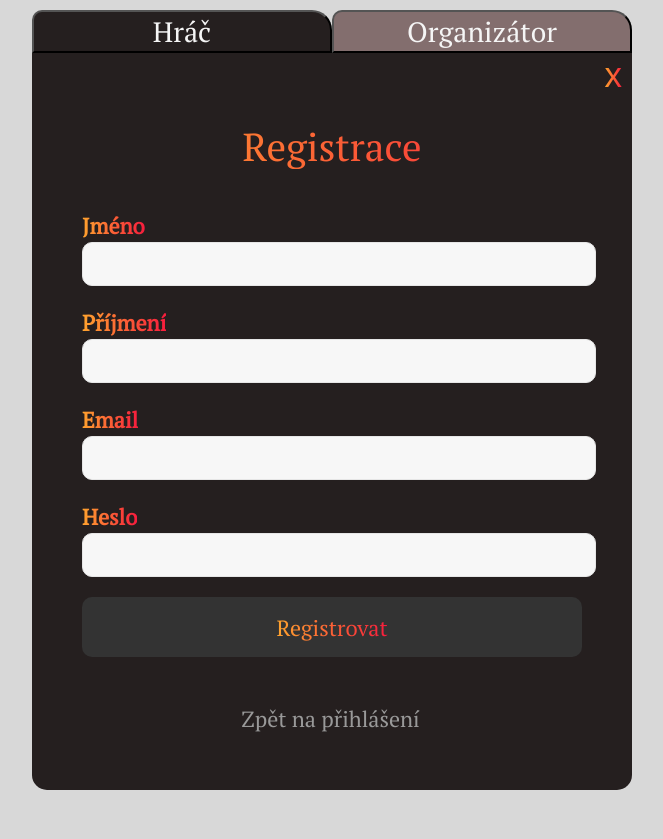
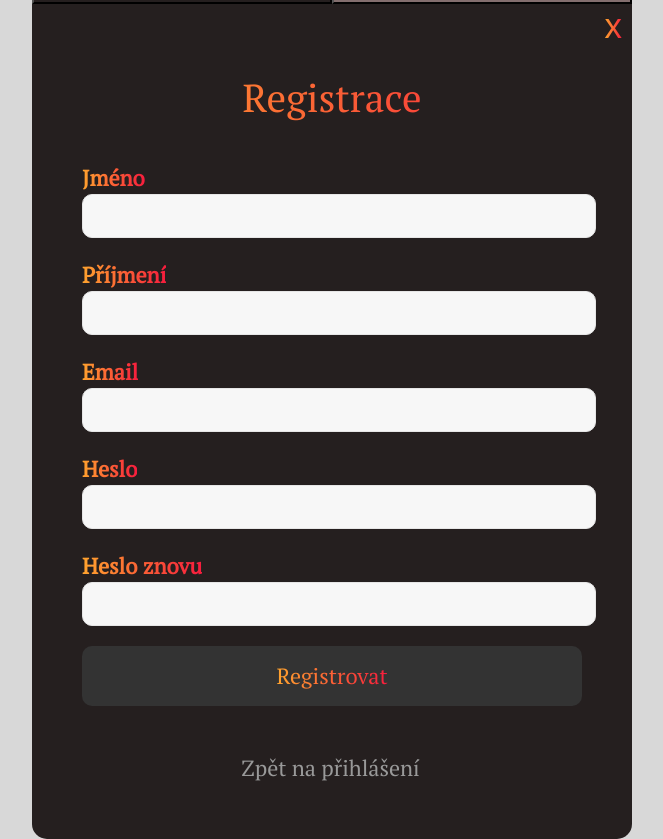
Before and after one commit to vacenovskyrichard/tournament_info_frontend, a React (Create React App) app: page /register in a window 1280 px wide. Shown: the whole page, without its empty margins (308-971 px from the left). Before the commit the page ends 800 px from the top, so only its background shows below. Built offline with nearby package versions, Linux system fonts and the light colour scheme; no server answers; a web font is replaced by a local one.

Commit message:
Add second password check in registration

```diff
--- a/src/pages/AddTournament.js
+++ b/src/pages/AddTournament.js
@@ -1,17 +1,16 @@
+import { useForm, Controller } from "react-hook-form";
+import { useNavigate } from "react-router-dom";
+import Select from "react-select";
 import "../styles/AddTournament.css";
 import "../styles/Common.css";
-import { useForm, Controller } from "react-hook-form";
-import { useNavigate } from "react-router-dom";
+import InputField from "../components/InputField";
+import Navbar from "../components/Navbar";
 import jwt_decode from "jwt-decode";
-import Select from "react-select";
-import { DevTool } from "@hookform/devtools";
-import Navbar from "../components/Navbar";
-import InputField from "../components/InputField";
 import useToken from "../components/useToken";
 import { useRecoilValue } from "recoil";
 import { apiUrlState } from "../state/atoms/ApiUrlState";
 
-export default function AddTournament({}) {
+export default function AddTournament() {
   const apiUrl = useRecoilValue(apiUrlState);
   const { token } = useToken();
   const navigate = useNavigate();
@@ -36,17 +35,22 @@ export default function AddTournament({}) {
       .then(() => navigate("/"));
   };
 
+  // options for category select form
   const categoryOptions = [
     { value: "mix", label: "Mixy" },
     { value: "men", label: "Muži" },
     { value: "women", label: "Ženy" },
     { value: "other", label: "Jiné" },
   ];
+
+  // options for level select form
   const levelOptions = [
     { value: "hobby", label: "Hobby" },
     { value: "open", label: "Open" },
     { value: "cvf", label: "CVF (svazový turnaj)" },
   ];
+
+  // function to check time input
   const onChangeStartTime = (e) => {
     const input = e.target;
     const value = input.value;
@@ -62,8 +66,8 @@ export default function AddTournament({}) {
     }
   };
 
+  // Add custom styles to select form
   const selectStyle = {
-    // Add custom styles for the border
     control: (base) => ({
       ...base,
       border: "1px solid #e6e6e6",
@@ -79,9 +83,7 @@ export default function AddTournament({}) {
   return (
     <>
       <Navbar title={"Vytvoření nového turnaje"} />
-
       <div className="AddTournament">
-        <p></p>
         <form className="AddTournament--form" onSubmit={handleSubmit(onSubmit)}>
           {/* Tournament name */}
           <InputField
--- a/src/pages/EditTournament.js
+++ b/src/pages/EditTournament.js
@@ -32,7 +32,6 @@ export default function EditTournament({}) {
 
   // get all tournaments and filter by id the one to be edited
   useEffect(() => {
-    console.log("Rendering...");
     fetch(`${apiUrl}/get`, {
       method: "GET",
       headers: {
--- a/src/pages/Login.js
+++ b/src/pages/Login.js
@@ -12,8 +12,6 @@ import InputField from "../components/InputField";
 function Login({ isTabletOrMobile }) {
   const apiUrl = useRecoilValue(apiUrlState);
   const { setToken, token } = useToken();
-  console.log("token");
-  console.log(token);
 
   const [registrationFailed, setRegistrationFailed] = useState(false);
   const [isPlayer, setIsPlayer] = useState(true);
--- a/src/pages/Register.js
+++ b/src/pages/Register.js
@@ -13,13 +13,15 @@ function Register({ isTabletOrMobile }) {
   const { errors } = formState;
   const [registrationSuccesful, setRegistrationSuccesful] = useState(false);
   const [registrationFailed, setRegistrationFailed] = useState(false);
+  const [passwordsNotMatch, setPasswordsNotMatch] = useState(false);
   const [isPlayer, setIsPlayer] = useState(true);
 
   const navigate = useNavigate();
 
   // function to register user (player or organizer based on flag isPlayer) in database
   function register_user(credentials) {
-    axios({
+    credentials.password === credentials.passwordCheck
+      ? axios({
           method: "POST",
           url: `${apiUrl}/register`,
           data: {
@@ -32,6 +34,7 @@ function Register({ isTabletOrMobile }) {
         })
           .then((resp) => {
             if (resp.status === 200) {
+              setPasswordsNotMatch(false);
               setRegistrationSuccesful(true);
             }
           })
@@ -44,7 +47,8 @@ function Register({ isTabletOrMobile }) {
             if (error.response.status === 409) {
               setRegistrationFailed(true);
             }
-      });
+          })
+      : setPasswordsNotMatch(true);
   }
 
   return (
@@ -58,6 +62,11 @@ function Register({ isTabletOrMobile }) {
         {registrationFailed && (
           <div className="Login--registration_failed">
             <span>Uživatel s tímto emailem již existuje</span>
+          </div>
+        )}
+        {passwordsNotMatch && (
+          <div className="Login--registration_failed">
+            <span>Zadaná hesla se neshodují</span>
           </div>
         )}
         <div
@@ -124,6 +133,15 @@ function Register({ isTabletOrMobile }) {
                 register={register}
               />
 
+              <InputField
+                label={"Heslo znovu"}
+                type={"password"}
+                name={"passwordCheck"}
+                requiredMessage={"Zadejte znovu heslo"}
+                errors={errors.passwordCheck}
+                register={register}
+              />
+
               <button className="Login--login-button" type="submit">
                 <p>Registrovat</p>
               </button>
```
Lines whose indentation alone changed are shown as unchanged.
